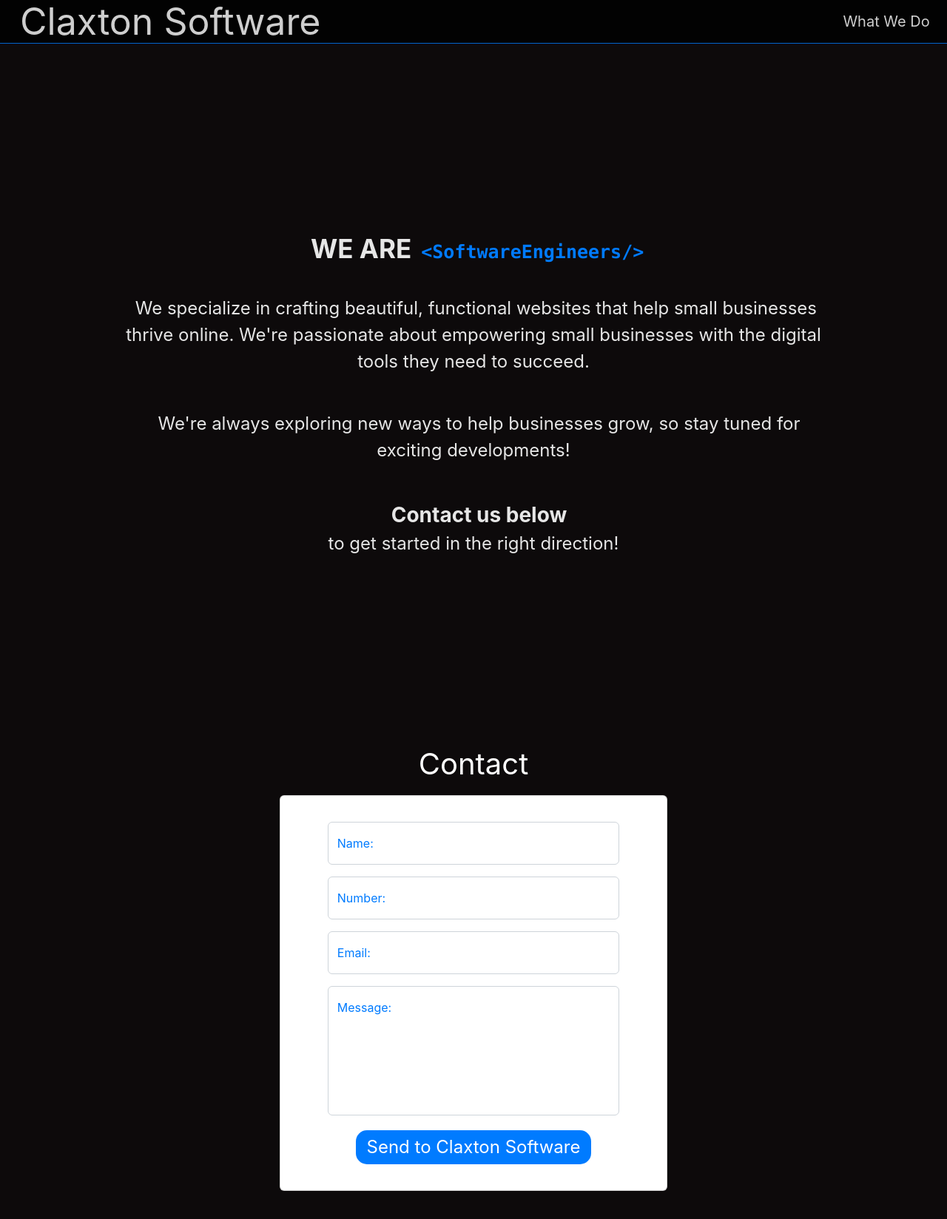
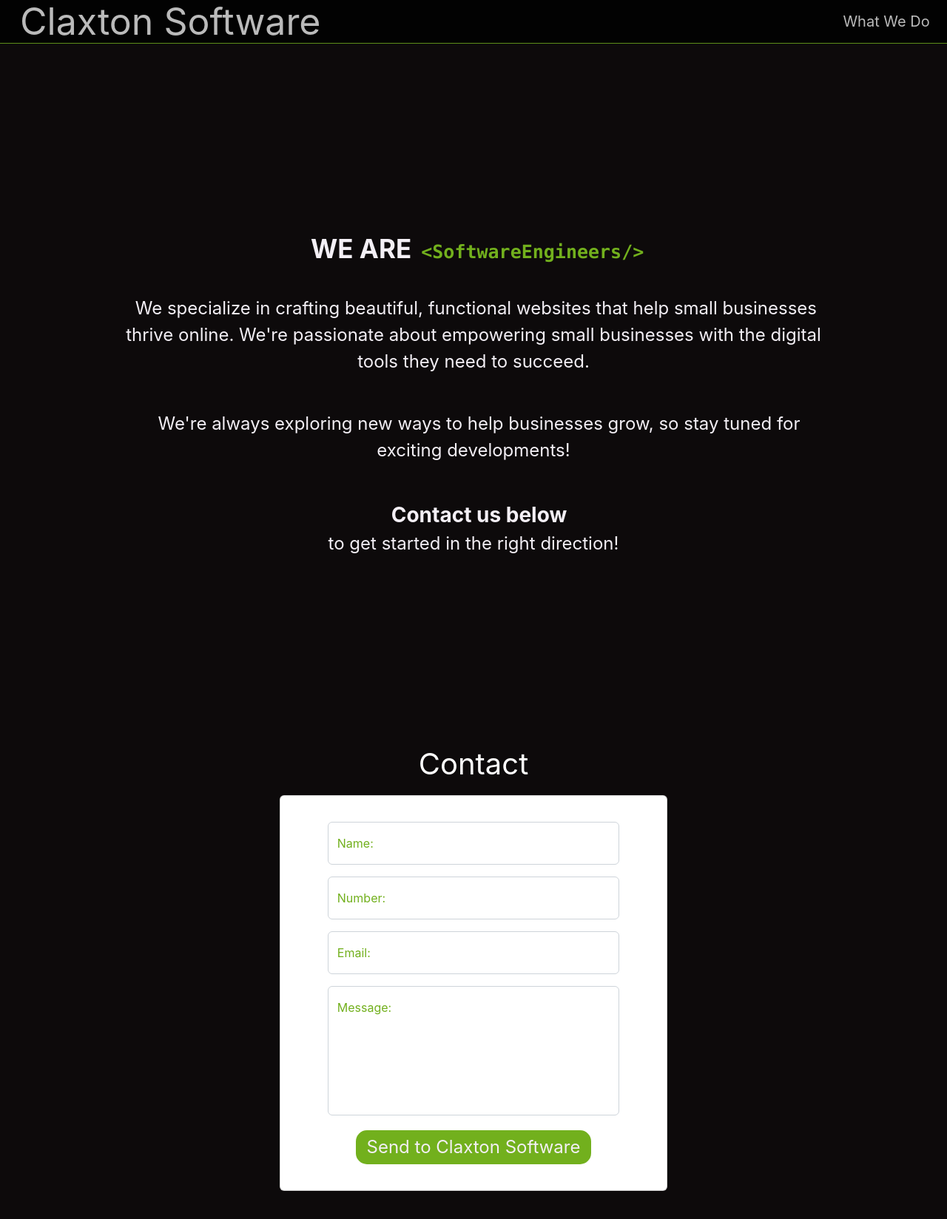
Before and after one commit to JRCcoding/Portfolio, a React (Create React App) app in the folder client/: page / in a window 1280 px wide. Shown: the top 1648 px of the page at 74% size. Built offline with nearby package versions, Linux system fonts and the light colour scheme; some icons are missing.

Commit message:
GHDEPLOY accent to green

```diff
--- a/client/src/App.css
+++ b/client/src/App.css
@@ -54,11 +54,11 @@
 
 .link-hover {
   transition: color 0.3s ease;
-  color: white;
+  color: F3EFF5;
 }
 
 .link-hover:hover {
-  color: #007bff;
+  color: #72b01d;
 }
 
 .animateDelay1 {
--- a/client/src/components/Contact.css
+++ b/client/src/components/Contact.css
@@ -27,8 +27,13 @@
 .message_box {
   height: 14rem;
 }
+.contact_submit {
+  color: #f3eff5;
+  background-color: #72b01d !important;
+  border: none;
+}
 .contact_submit:hover {
-  background-color: #007bff !important;
+  background-color: #72b01d !important;
   box-shadow: 2px 2px 5px rgb(0, 0, 0, 0.5);
 }
 @media only screen and (max-width: 600px) {
--- a/client/src/components/Contact.js
+++ b/client/src/components/Contact.js
@@ -2,7 +2,7 @@
 import { Icon } from '@iconify/react'
 import { MDBCard, MDBCardBody } from 'mdb-react-ui-kit'
 import React from 'react'
-import { FloatingLabel, Form } from 'react-bootstrap'
+import { Button, FloatingLabel, Form } from 'react-bootstrap'
 import './Contact.css'
 
 const Contact = () => {
@@ -18,7 +18,7 @@
   return (
     <div className='no-underline text-black visited:text-black hover:text-black container mb-20 '>
       <MDBCard className='contact_MDBCard animate__animated animate__fadeInLeft'>
-        <MDBCardBody className='contact_form text-[#007bff]'>
+        <MDBCardBody className='contact_form text-[#72B01D]'>
           <Form onSubmit={handleSubmit}>
             <FloatingLabel label='Name:'>
               <input
@@ -67,13 +67,15 @@
             </FloatingLabel>
 
             <div className='submit_container'>
-              <button
+              <Button
                 type='submit'
                 className='contact_submit'
+                variant='success'
+                style={{ backgroundColor: '#72B01D!important' }}
                 disabled={state.submitting}
               >
                 Send to Claxton Software
-              </button>
+              </Button>
             </div>
           </Form>
         </MDBCardBody>
--- a/client/src/components/Navi.js
+++ b/client/src/components/Navi.js
@@ -14,7 +14,7 @@
     <MDBNavbar
       class='fixed-top'
       style={{
-        borderBottom: '1px solid #007bff',
+        borderBottom: '1px solid #72B01D',
         display: 'fixed',
         background: 'black',
         opacity: '80%',
--- a/client/src/components/Personal.js
+++ b/client/src/components/Personal.js
@@ -10,6 +10,7 @@
           style={{
             marginBottom: '15%',
             textAlign: 'center',
+            color: '#F3EFF5',
           }}
         >
           <p className='about_text mb-2' style={{ marginTop: '-90px' }}>
@@ -17,7 +18,7 @@
               WE ARE{' '}
               <pre
                 className='inline'
-                style={{ color: '#007bff ', fontSize: 25 }}
+                style={{ color: '#72B01D ', fontSize: 25 }}
               >
                 &lt;SoftwareEngineers&#47;&gt;
               </pre>
--- a/client/src/components/Styles.js
+++ b/client/src/components/Styles.js
@@ -9,5 +9,5 @@
   font-size: 3rem;
   z-index: 1;
   cursor: pointer;
-  color: #007bff;
+  color: #72b01d;
 `
```
Also changed, not shown: 12 other files (tests, documents, lock files or other folders).
